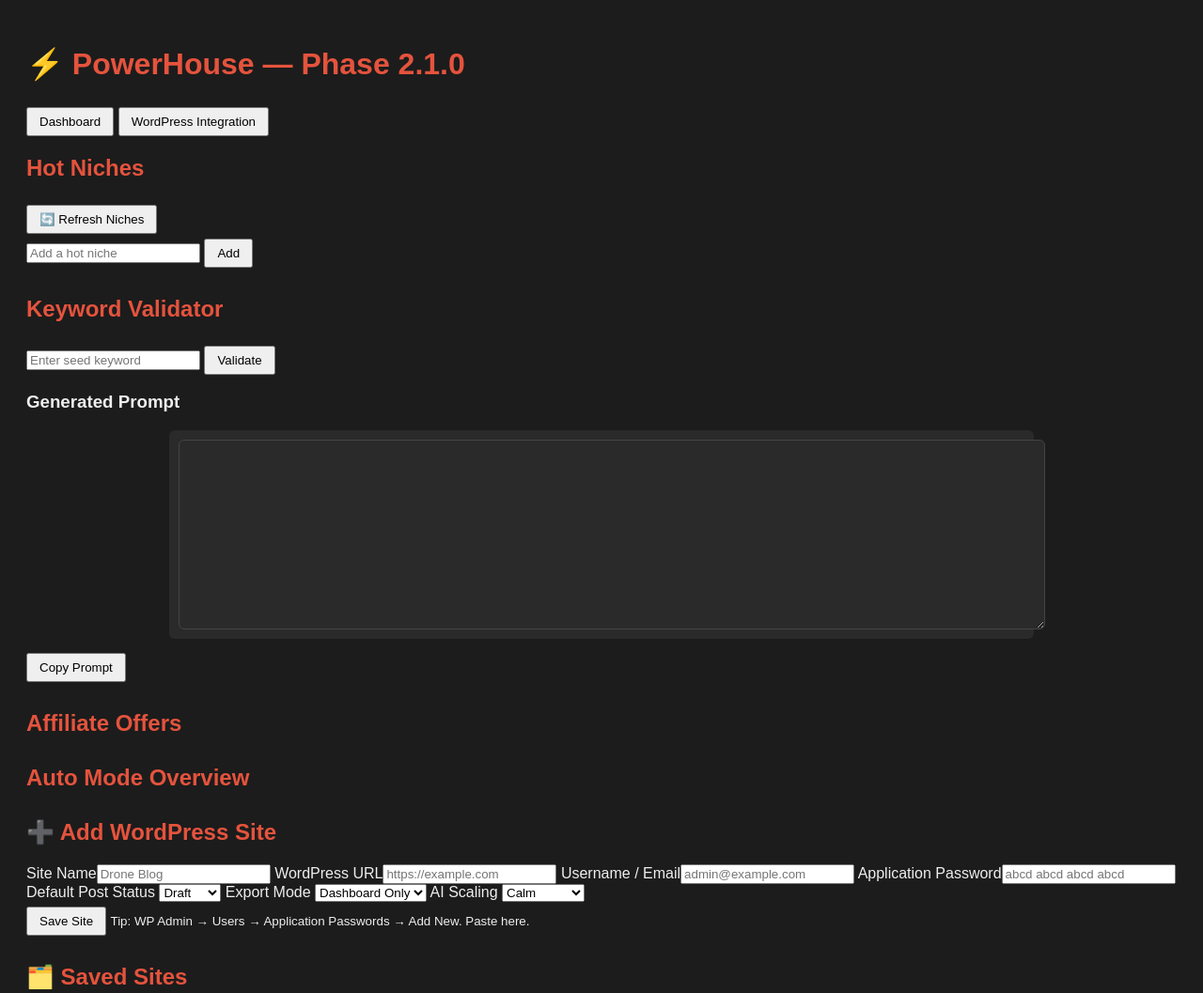
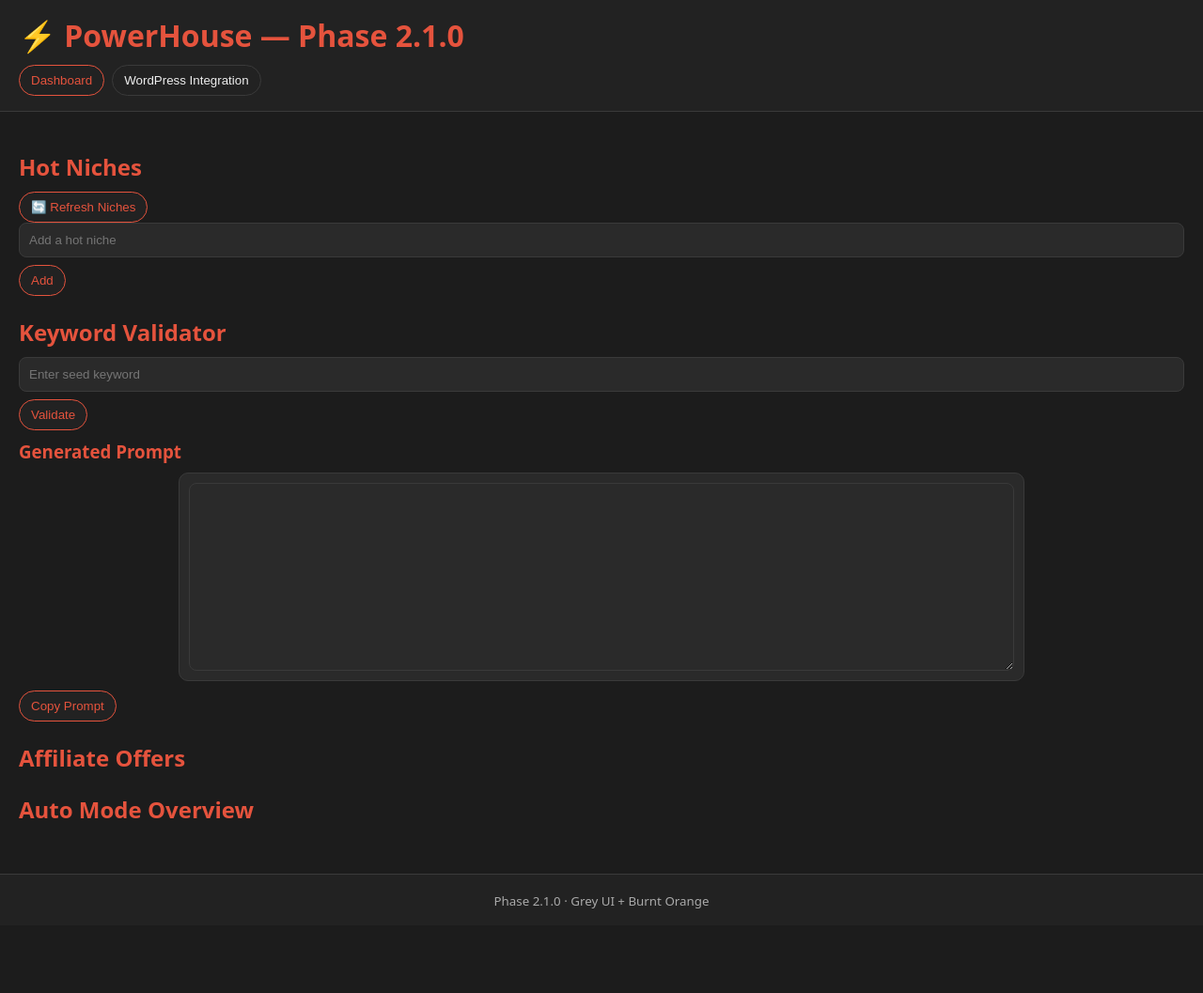
Before and after one commit to dandoyle85/Cloud, a plain HTML site: page public/index.html in a window 1280 px wide. Shown: the top 1057 px of the page at 94% size. After the commit the page ends 985 px from the top, so only its background shows below. Drawn offline with Linux system fonts and the light colour scheme; no server answers.

Commit message:
Update style.css

```diff
--- a/public/assets/style.css
+++ b/public/assets/style.css
@@ -1,11 +1,42 @@
-body {font-family: Arial, sans-serif;background: #1c1c1c;color: #eee;padding: 20px;}
-h1, h2 { color: #e5533d; }
-section { margin-bottom: 30px; }
-button { padding: 6px 12px; margin-top: 5px; cursor: pointer; }
-textarea {width: 100%;height: 180px;background: #2a2a2a;color: #e5533d;font-family: monospace;white-space: pre-wrap;
-overflow-y: auto;padding: 10px;border: 1px solid #444;border-radius: 6px;max-width: 900px;margin: auto;display: block;}
-.prompt-container { background: #2a2a2a; padding: 10px; border-radius: 6px; max-width: 900px; margin: 10px auto; }
-.nicheBtn {background: #222;color: #e5533d;border: 1px solid #e5533d;border-radius: 6px;padding: 5px 12px;
-margin: 4px;display: inline-block;width: auto;text-align: left;}
-.nicheBtn:hover {background: #e5533d;color: #111;}
-@media (max-width: 600px) {body {font-size: 14px;padding: 10px;}textarea {height: 140px;}}
+:root{
+  --bg:#1c1c1c; --bg2:#222; --fg:#eee; --muted:#aaa;
+  --accent:#e5533d; --box:#2a2a2a; --border:#3a3a3a;
+}
+*{box-sizing:border-box}
+html,body{margin:0;padding:0;background:var(--bg);color:var(--fg);font-family:system-ui,-apple-system,Segoe UI,Roboto,Arial,sans-serif}
+h1,h2,h3{color:var(--accent);margin:0 0 10px}
+small.muted{color:var(--muted)}
+
+header{padding:16px 20px;border-bottom:1px solid var(--border);background:var(--bg2)}
+footer{padding:16px 20px;border-top:1px solid var(--border);background:var(--bg2);text-align:center}
+main{padding:20px}
+section{margin:22px 0}
+.row{display:flex;gap:8px;align-items:center;flex-wrap:wrap}
+.grid{display:grid;grid-template-columns:repeat(auto-fit,minmax(220px,1fr));gap:12px}
+.cards{display:grid;grid-template-columns:repeat(auto-fit,minmax(260px,1fr));gap:12px}
+.card{background:var(--box);border:1px solid var(--border);border-radius:10px;padding:16px}
+
+.tabs{display:flex;gap:8px}
+.tabBtn{background:transparent;border:1px solid var(--border);color:var(--fg);padding:8px 12px;border-radius:999px;cursor:pointer}
+.tabBtn.active{border-color:var(--accent);color:var(--accent)}
+.tab{display:none}
+.tab.active{display:block}
+
+input,select,textarea{background:var(--box);border:1px solid var(--border);color:var(--fg);padding:10px;border-radius:8px;width:100%}
+textarea{white-space:pre-wrap;max-width:900px;margin:auto;display:block;height:200px;color:var(--accent)}
+
+.pill,.nicheBtn{background:var(--bg2);border:1px solid var(--accent);color:var(--accent);border-radius:999px;padding:8px 12px;cursor:pointer}
+.pill:hover,.nicheBtn:hover{background:var(--accent);color:#111}
+.nicheBtn{display:inline-block;width:auto;margin:4px}
+
+#nicheList,#keywordList,#offerList{list-style:none;padding:0;margin:10px 0}
+#nicheList li,#keywordList li,#offerList li{margin:6px 0}
+
+.prompt-container{background:var(--box);border:1px solid var(--border);border-radius:10px;padding:10px;max-width:900px;margin:10px auto}
+
+.siteCard h3{margin:0 0 6px}
+.meta{font-size:12px;color:var(--muted)}
+.actions{display:flex;gap:8px;flex-wrap:wrap;margin-top:10px}
+.badge{border:1px solid var(--border);border-radius:6px;padding:3px 6px;font-size:12px}
+.badge.on{border-color:var(--accent);color:var(--accent)}
+@media (max-width: 600px){ textarea{height:160px} }
```
